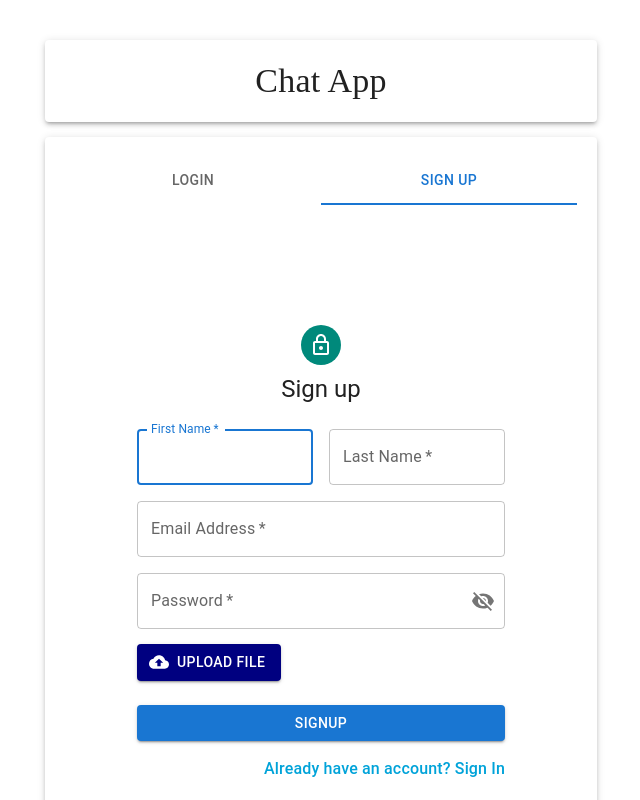
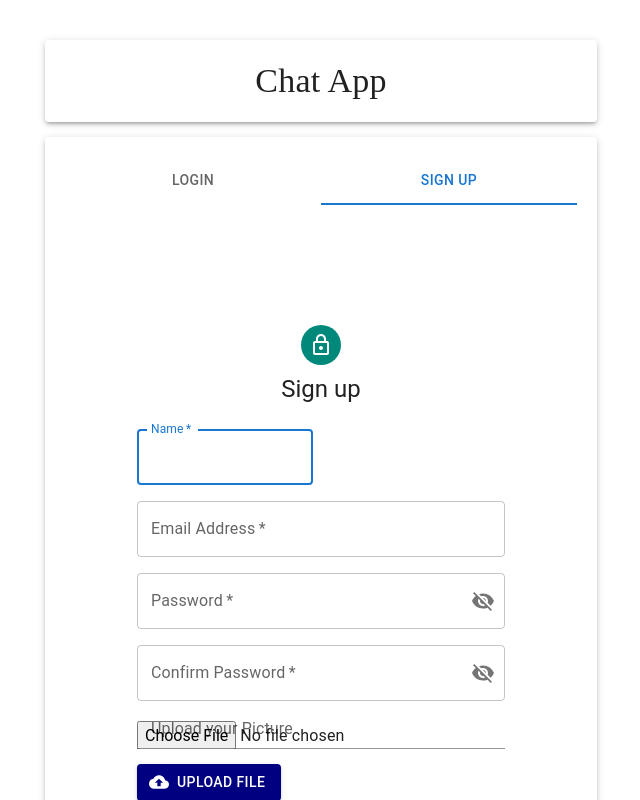
Before and after one commit to BakedPotato52/chat-okt, a React (Create React App) app: page / in a window 1280 px wide. Both pictures are taken after a click on the tab "SIGN UP". Shown: the top 800 px of the page, without its empty margins (319-959 px from the left). Built offline with nearby package versions, Linux system fonts and the light colour scheme.

Commit message:
.........

```diff
--- a/package.json
+++ b/package.json
@@ -2,7 +2,7 @@
   "name": "chat-app",
   "version": "0.1.0",
   "private": true,
-  "proxy": "https://chat-app-server-mege.onrender.com",
+  "proxy": "http://localhost:5000",
   "dependencies": {
     "@emotion/react": "^11.11.4",
     "@emotion/styled": "^11.11.5",
--- a/src/components/ChatConversation.js
+++ b/src/components/ChatConversation.js
@@ -18,7 +18,7 @@ import { ChatState } from "../context/ChatProvider";
 import { getSender, getSenderFull } from "../config/ChatLogics";
 import ChatScroll from "./ChatScroll";
 
-const ENDPOINT = "http://localhost:4000"; // "https://talk-a-tive.herokuapp.com"; -> After deployment
+const ENDPOINT = "http://localhost:5000"; // "https://talk-a-tive.herokuapp.com"; -> After deployment
 var socket, selectedChatCompare;
 
 const useStyles = styled((theme) => ({
--- a/src/components/ChatHeader.js
+++ b/src/components/ChatHeader.js
@@ -250,7 +250,7 @@ function ChatHeader() {
                                 <Paper>
                                     <ClickAwayListener onClickAway={handleProfileClose}>
                                         <MenuList autoFocusItem={profileOpen} id="composition-menu" aria-labelledby="composition-button" onKeyDown={handleListKeyDown}>
-                                            <ProfileModal>
+                                            <ProfileModal user={user}>
                                                 <MenuItem>Profile</MenuItem>
                                             </ProfileModal>
                                             <MenuItem onClick={handleProfileClose}>My account</MenuItem>
--- a/src/pages/HomePage.js
+++ b/src/pages/HomePage.js
@@ -19,7 +19,7 @@ function Homepage() {
         const user = JSON.parse(localStorage.getItem('userInfo'));
 
         if (user) history.push('/chats');
-    }, [history]);
+    });
 
     const handleChange = (event, newValue) => {
         setValue(newValue);
--- a/src/registration/Login.js
+++ b/src/registration/Login.js
@@ -136,7 +136,7 @@ const Login = () => {
                             fullWidth
                             variant="contained"
                             sx={{ mt: 3, mb: 2 }}
-                            isloading={loading}
+                            disabled={loading}
                         >
                             {loading ? 'Loading...' : 'Sign in'}
                         </Button>
--- a/src/registration/Signup.js
+++ b/src/registration/Signup.js
@@ -1,40 +1,33 @@
-//Signup.js
 import React, { useState, useEffect } from "react";
 import axios from "axios";
 import { Link, useNavigate } from "react-router-dom";
 import { ToastContainer, toast } from 'react-toastify';
 import 'react-toastify/dist/ReactToastify.css';
 import CssBaseline from '@mui/material/CssBaseline';
-import { Avatar, Button, Grid, Box, Typography, Container, TextField, InputAdornment, IconButton } from "@mui/material";
-import { styled } from '@mui/material/styles'
+import { Avatar, Button, Grid, Box, Typography, Container, TextField, InputAdornment, IconButton, FormControl, InputLabel, Input } from "@mui/material";
+import { styled } from '@mui/material/styles';
 import CloudUploadIcon from '@mui/icons-material/CloudUpload';
 import LockOutlinedIcon from '@mui/icons-material/LockOutlined';
 import VisibilityIcon from '@mui/icons-material/Visibility';
 import VisibilityOffIcon from '@mui/icons-material/VisibilityOff';
-//import ChatHeader from "../components/ChatHeader";
 
 const SignUp = () => {
-    const notify = () => toast.success("Sign Up Successful");
-
-    const notifyFail = () => toast.error("Sign Up Failed");
-
     const [show, setShow] = useState(false);
     const handleClick = () => setShow(!show);
     const navigate = useNavigate();
 
-    const [firstName, setFirstName] = useState("");
-    const [lastName, setLastName] = useState("");
+    const [name, setName] = useState("");
     const [email, setEmail] = useState("");
+    const [confirmpassword, setConfirmpassword] = useState("");
     const [password, setPassword] = useState("");
     const [pic, setPic] = useState();
     const [picLoading, setPicLoading] = useState(false);
 
-    async function handleSubmit(e) {
-        e.preventDefault();
+    const submitHandler = async () => {
         setPicLoading(true);
-        if (!firstName || !lastName || !email || !password) {
+        if (!name || !email || !password || !confirmpassword) {
             toast.warning("Please fill all the fields", {
-                position: "top-left",
+                position: "bottom",
                 autoClose: 5000,
                 hideProgressBar: false,
                 closeOnClick: true,
@@ -43,10 +36,21 @@ const SignUp = () => {
                 progress: undefined,
             });
             setPicLoading(false);
-            setPic(false)
             return;
         }
-        console.log(firstName, lastName, email, password, pic);
+        if (password !== confirmpassword) {
+            toast.warning("Passwords do not match", {
+                position: "bottom",
+                autoClose: 5000,
+                hideProgressBar: false,
+                closeOnClick: true,
+                pauseOnHover: true,
+                draggable: true,
+                progress: undefined,
+            });
+            return;
+        }
+        console.log(name, email, password, pic);
         try {
             const config = {
                 headers: {
@@ -56,8 +60,7 @@ const SignUp = () => {
             const { data } = await axios.post(
                 "/api/user",
                 {
-                    firstName,
-                    lastName,
+                    name,
                     email,
                     password,
                     pic,
@@ -65,42 +68,54 @@ const SignUp = () => {
                 config
             );
             console.log(data);
-
+            toast.success("Registration successful", {
+                position: "bottom",
+                autoClose: 5000,
+                hideProgressBar: false,
+                closeOnClick: true,
+                pauseOnHover: true,
+                draggable: true,
+                progress: undefined,
+            });
             localStorage.setItem("userInfo", JSON.stringify(data));
             setPicLoading(false);
-            navigate.push("/chats");
-            // Optionally, you can perform further actions here, such as redirecting the user or displaying a success message
-            notify();
-            setTimeout(() => navigate(`/login`), 4000);
+            navigate("/chats");
         } catch (error) {
-            console.error(error);
-            notifyFail();
-
-            // Handle error scenarios, such as displaying an error message to the user
-        } finally {
+            toast.error(`Error occurred! ${error.response.data.message}`, {
+                position: "bottom",
+                autoClose: 5000,
+                hideProgressBar: false,
+                closeOnClick: true,
+                pauseOnHover: true,
+                draggable: true,
+                progress: undefined,
+            });
             setPicLoading(false);
         }
-    }
+    };
 
     const postDetails = (pics) => {
         setPicLoading(true);
         if (pics === undefined) {
-            toast({
-                title: "Please Select an Image!",
-                status: "warning",
-                duration: 5000,
-                isClosable: true,
-                position: "top-left",
+            toast.warning("Please select an image!", {
+                position: "bottom",
+                autoClose: 5000,
+                hideProgressBar: false,
+                closeOnClick: true,
+                pauseOnHover: true,
+                draggable: true,
+                progress: undefined,
             });
             return;
         }
-        //375329223321574:mN2Vsof-9rODefdmI2YKFK4vUoc
         console.log(pics);
+
         if (pics.type === "image/jpeg" || pics.type === "image/png") {
             const data = new FormData();
             data.append("file", pics);
             data.append("upload_preset", "chat-app");
             data.append("cloud_name", "kanak-acharya");
+
             fetch("https://api.cloudinary.com/v1_1/kanak-acharya/image/upload", {
                 method: "post",
                 body: data,
@@ -116,12 +131,14 @@ const SignUp = () => {
                     setPicLoading(false);
                 });
         } else {
-            toast.warning({
-                title: "Please Select an Image!",
-                status: "warning",
-                duration: 5000,
-                isClosable: true,
-                position: "top-left",
+            toast.warning("Please select an image!", {
+                position: "bottom",
+                autoClose: 5000,
+                hideProgressBar: false,
+                closeOnClick: true,
+                pauseOnHover: true,
+                draggable: true,
+                progress: undefined,
             });
             setPicLoading(false);
             return;
@@ -146,7 +163,6 @@ const SignUp = () => {
 
     return (
         <>
-
             <Container component="main" maxWidth="xs">
                 <CssBaseline />
                 <Box
@@ -163,34 +179,23 @@ const SignUp = () => {
                     <Typography component="h1" variant="h5">
                         Sign up
                     </Typography>
-                    <Box component="form" noValidate onSubmit={handleSubmit} sx={{ mt: 3 }}>
+                    <Box component="form" noValidate sx={{ mt: 3 }}>
                         <Grid container spacing={2}>
                             <Grid item xs={12} sm={6}>
                                 <TextField
-                                    autoComplete="given-name"
-                                    name="firstName"
-                                    required={true}
+                                    autoComplete="name"
+                                    name="name"
+                                    required
                                     fullWidth
-                                    id="firstName"
-                                    label="First Name"
+                                    id="name"
+                                    label="Name"
                                     autoFocus
-                                    onChange={(e) => setFirstName(e.target.value)}
-                                />
-                            </Grid>
-                            <Grid item xs={12} sm={6}>
-                                <TextField
-                                    required={true}
-                                    fullWidth
-                                    id="lastName"
-                                    label="Last Name"
-                                    name="lastName"
-                                    autoComplete="family-name"
-                                    onChange={(e) => setLastName(e.target.value)}
+                                    onChange={(e) => setName(e.target.value)}
                                 />
                             </Grid>
                             <Grid item xs={12}>
                                 <TextField
-                                    required={true}
+                                    required
                                     fullWidth
                                     id="email"
                                     label="Email Address"
@@ -199,7 +204,6 @@ const SignUp = () => {
                                     onChange={(e) => setEmail(e.target.value)}
                                 />
                             </Grid>
-
                             <Grid item xs={12}>
                                 <TextField
                                     required
@@ -225,47 +229,75 @@ const SignUp = () => {
                                     }}
                                 />
                             </Grid>
-
-
+                            <Grid item xs={12}>
+                                <TextField
+                                    required
+                                    fullWidth
+                                    name="confirmpassword"
+                                    label="Confirm Password"
+                                    type={show ? "text" : "password"}
+                                    id="confirmpassword"
+                                    autoComplete="new-password"
+                                    onChange={(e) => setConfirmpassword(e.target.value)}
+                                    InputProps={{
+                                        endAdornment: (
+                                            <InputAdornment position="end">
+                                                <IconButton
+                                                    aria-label="toggle password visibility"
+                                                    onClick={handleClick}
+                                                    edge="end"
+                                                >
+                                                    {show ? <VisibilityIcon /> : <VisibilityOffIcon />}
+                                                </IconButton>
+                                            </InputAdornment>
+                                        ),
+                                    }}
+                                />
+                            </Grid>
+                        </Grid>
+                        <Grid item xs={12}>
+                            <FormControl fullWidth>
+                                <InputLabel htmlFor="pic">Upload your Picture</InputLabel>
+                                <Input
+                                    id="pic"
+                                    type="file"
+                                    inputProps={{ accept: "image/*" }}
+                                    onChange={(e) => postDetails(e.target.files[0])}
+                                />
+                            </FormControl>
                         </Grid>
                         <Button
                             component="label"
-                            role={undefined}
                             variant="contained"
                             style={{ marginTop: 15, justifyContent: "center", alignItems: "center", backgroundColor: "navy" }}
-                            tabIndex={-1}
-                            type="file"
                             startIcon={<CloudUploadIcon />}
-                            onChange={(e) => postDetails(e.target.files[0])}
-                            isloading={picLoading}
                         >
                             {picLoading ? 'Uploading.....' : 'Upload file'}
-                            <VisuallyHiddenInput type="file" />
+                            <VisuallyHiddenInput type="file" onChange={(e) => postDetails(e.target.files[0])} />
                         </Button>
-
                         <Button
                             type="submit"
                             fullWidth
                             variant="contained"
                             sx={{ mt: 3, mb: 2 }}
+                            onClick={submitHandler}
                             disabled={picLoading}
                         >
                             {picLoading ? 'Loading...' : 'SignUP'}
                         </Button>
                         <Grid container justifyContent="flex-end">
-                            <Grid item >
-                                <Link className="font-medium text-[#00a3d9] hover:underline dark:text-[#00d9ff]"
-                                    to={`/login`}>
+                            <Grid item>
+                                <Link to="/login" className="font-medium text-[#00a3d9] hover:underline dark:text-[#00d9ff]">
                                     {"Already have an account? Sign In"}
                                 </Link>
                             </Grid>
                         </Grid>
                     </Box>
                 </Box>
+                <ToastContainer />
             </Container>
-            <ToastContainer />
         </>
-    )
+    );
 }
 
 export default SignUp;
```
Also changed, not shown: src/components/Modals/ProfileModal.js (+24 -13 lines), 1 other file (tests, documents, lock files or other folders).
